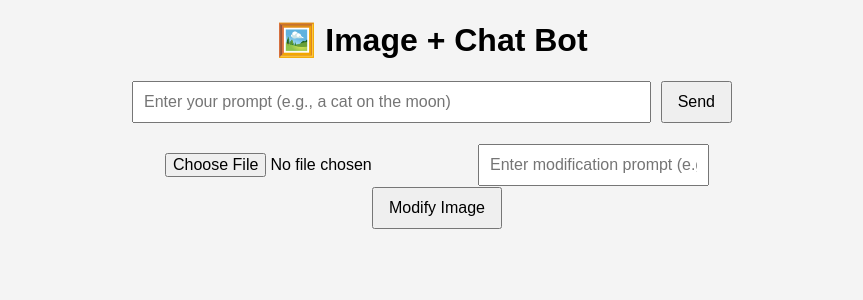
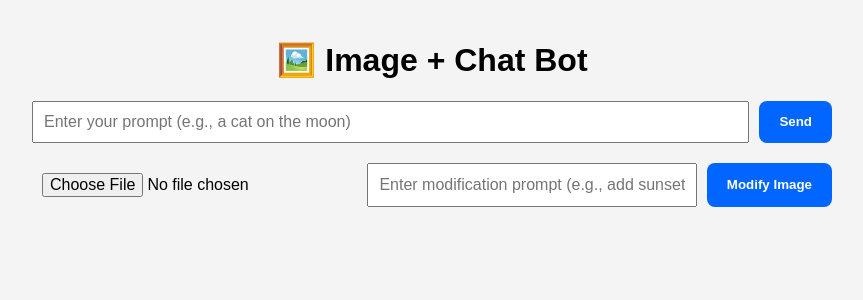
Before and after one commit to Assam157/ChatBotWithImageNew, a React (Create React App) app: page /Image in a window 1280 px wide. Shown: the top 300 px of the page, without its empty margins (208-1071 px from the left). Built offline with nearby package versions, Linux system fonts and the light colour scheme.

Commit message:
Update Image.css

```diff
--- a/src/components/Image.css
+++ b/src/components/Image.css
@@ -1,45 +1,71 @@
 .ImageGenerator {
-  max-width: 600px;
-  margin: auto;
-  font-family: Arial, sans-serif;
+  max-width: 800px;
+  margin: 0 auto;
+  padding: 20px;
+  text-align: center;
+  font-family: "Poppins", sans-serif;
 }
 
-.inputWrapper {
+.inputWrapper,
+.modifyWrapper {
   display: flex;
+  justify-content: center;
+  gap: 10px;
   margin-bottom: 20px;
 }
 
-input {
-  flex: 1;
+input[type="text"],
+input[type="file"] {
   padding: 10px;
   font-size: 16px;
+  width: 250px;
 }
 
 button {
-  padding: 10px 15px;
-  margin-left: 10px;
-  font-size: 16px;
+  padding: 10px 20px;
+  background-color: #0066ff;
+  color: white;
+  border: none;
   cursor: pointer;
+  border-radius: 8px;
+  font-weight: bold;
 }
 
-.GeneratedImage img {
-  max-width: 100%;
-  margin: 10px 0;
-  border: 1px solid #ccc;
-}
-
-.userMessage {
-  text-align: right;
-  color: blue;
-  margin: 5px 0;
-}
-
-.botMessage {
-  text-align: left;
-  color: green;
-  margin: 5px 0;
+button:hover {
+  background-color: #004ccc;
 }
 
 .error {
   color: red;
+  margin-bottom: 10px;
 }
+
+.GeneratedImage {
+  margin-top: 20px;
+  text-align: left;
+  display: flex;
+  flex-direction: column;
+  gap: 10px;
+}
+
+.userMessage,
+.botMessage {
+  padding: 10px;
+  border-radius: 8px;
+  max-width: 70%;
+}
+
+.userMessage {
+  background-color: #dbeafe;
+  align-self: flex-end;
+}
+
+.botMessage {
+  background-color: #f3f4f6;
+  align-self: flex-start;
+}
+
+img {
+  max-width: 100%;
+  border-radius: 8px;
+}
```
